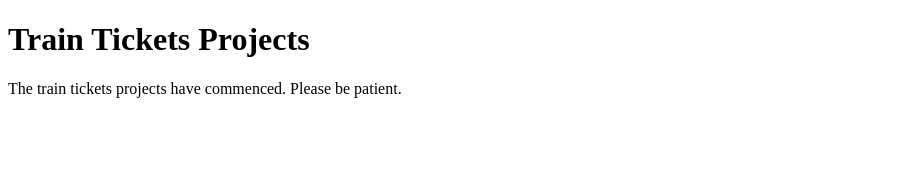
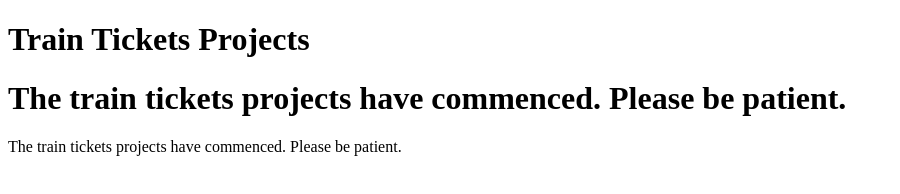
Before and after one commit to MagSamEnt/ticketapp, a plain HTML site: page index.html in a window 1280 px wide. Shown: the whole page, without its empty margins (0-900 px from the left). Drawn offline with Linux system fonts and the light colour scheme.

Commit message:
All file added lately

```diff
--- a/index.html
+++ b/index.html
@@ -6,7 +6,8 @@
 
 <body>
  <h1>Train Tickets Projects</h1>
- <p>The train tickets projects have commenced. Please be patient.</p>
+ <h1>The train tickets projects have commenced. Please be patient.</h1>
+	<p>The train tickets projects have commenced. Please be patient.</p>
 
 </body>
 
```
